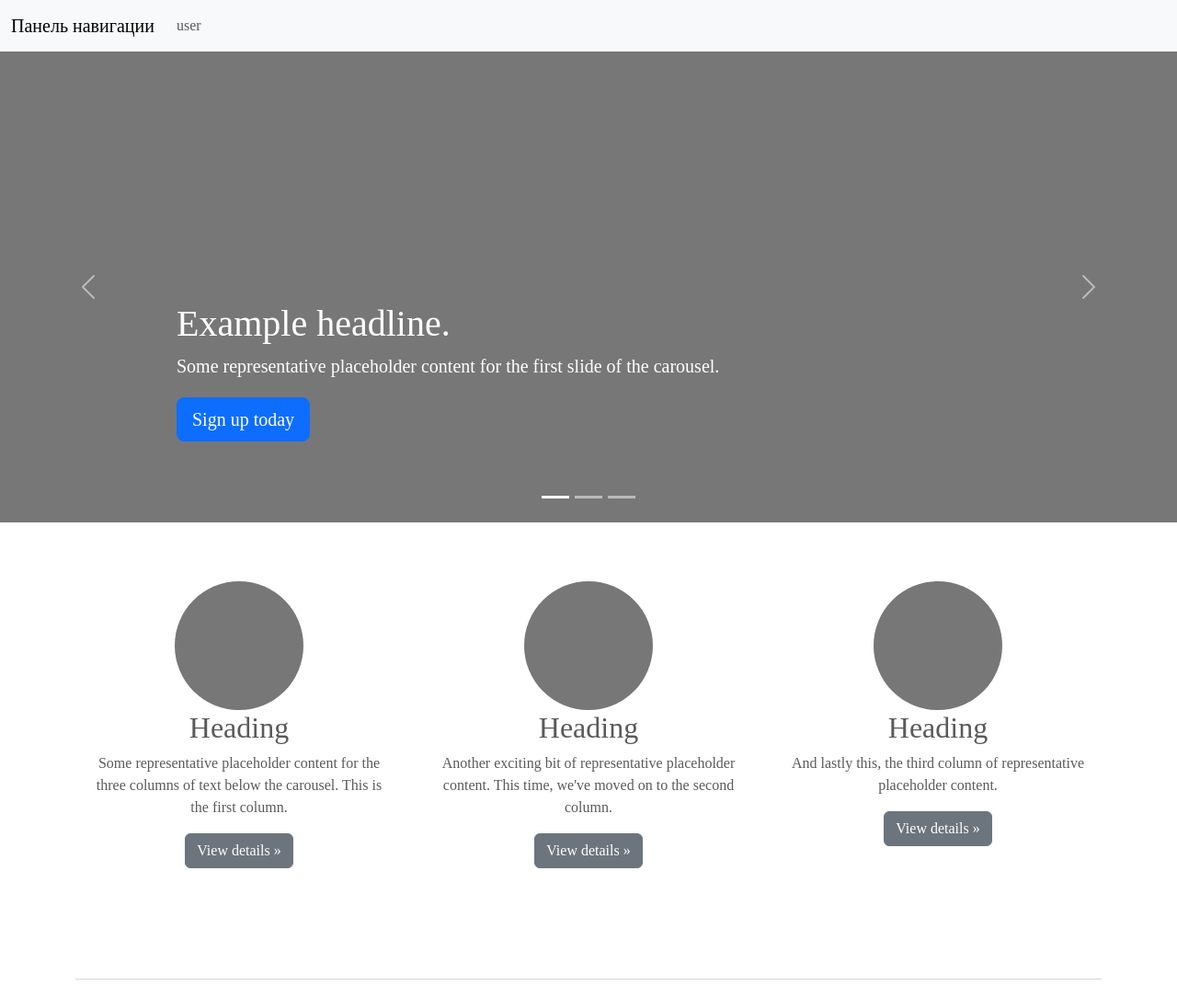
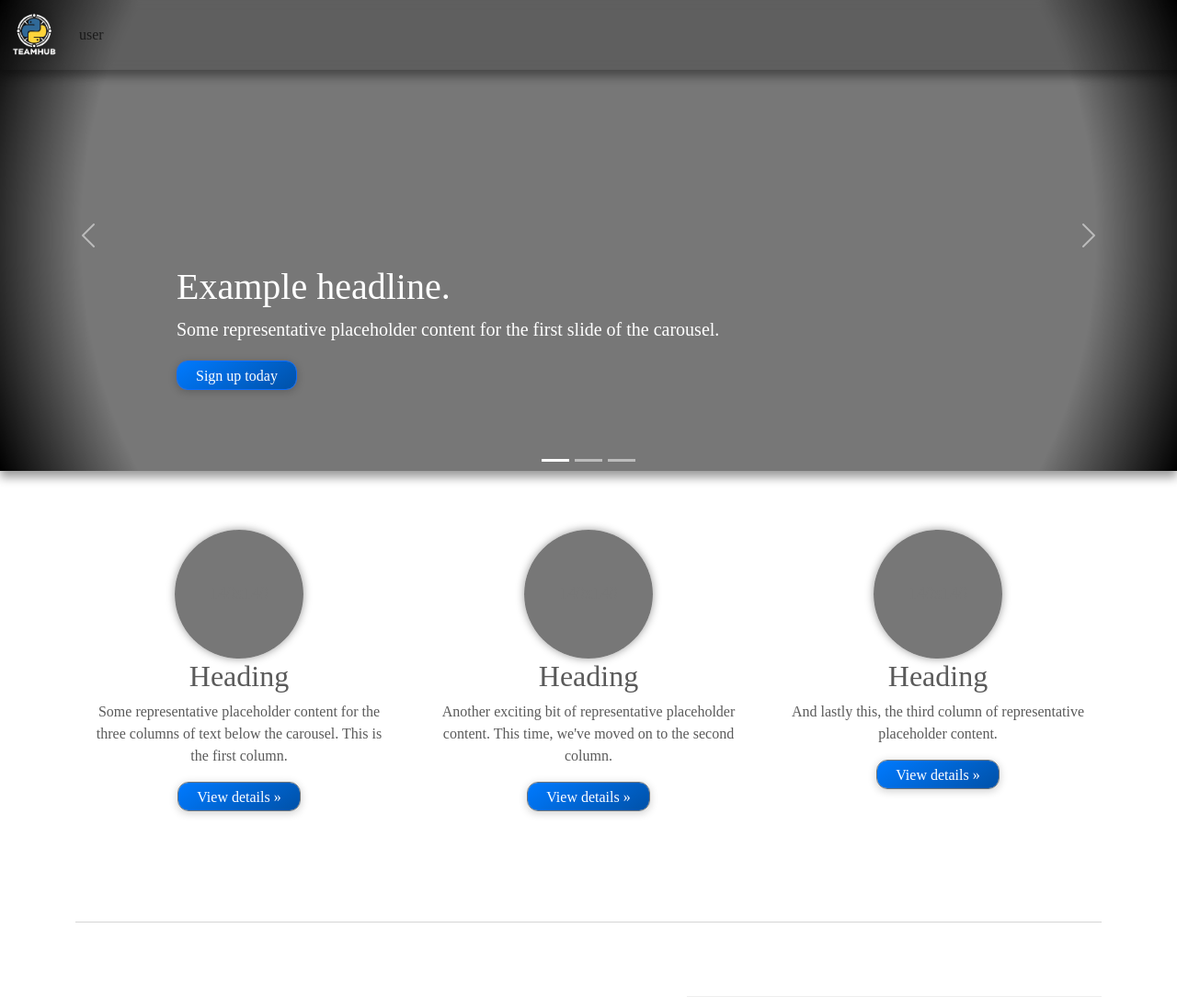
Before and after one commit to LEGENDA123698/TeamHub, a Django app: page / in a window 1280 px wide. Shown: the top 1084 px of the page at 92% size. Run offline with Django 5.2, Linux system fonts and the light colour scheme; some libraries are stand-ins or nearby versions; some web fonts are replaced.

Commit message:
front + fixes

```diff
--- a/main_app/urls.py
+++ b/main_app/urls.py
@@ -3,5 +3,5 @@ from django.urls import path
 from .views import *
 
 urlpatterns = [
-    path('', StartView.as_view()),
+    path('', StartView.as_view(), name="start"),
 ]
--- a/static/main_app/base.css
+++ b/static/main_app/base.css
@@ -20,3 +20,155 @@
 .username-textarea:hover {
     font-weight: bold;
 }
+
+.btn {
+    border-radius: 12px;
+    font-family: "SF Pro";
+    font-size: 16px;
+    color: white;
+    display: inline-block;
+    background: linear-gradient(145deg, #007aff, #0051a8);
+    background-clip: padding-box;
+    box-shadow: 0px 2px 10px rgba(0, 0, 0, 0.2);
+    padding: 10px 20px;
+    text-align: center;
+    height: 32px;
+    line-height: 12px;
+    transition: box-shadow 0.2s ease, transform 0.2s ease;
+}
+
+.btn:hover {
+    box-shadow: 0 4px 10px rgba(0, 0, 0, 0.4);
+    transform: scale(1.02);
+}
+
+.btn:active {
+    box-shadow: 0px 4px 10px rgba(0, 0, 0, 0.7);
+    transform: scale(0.98);
+}
+
+.carousel {
+    background: black;
+    box-shadow: 0px 7px 10px rgba(0, 0, 0, 0.4);
+}
+
+.carousel-item {
+    position: relative;
+    overflow: hidden;
+    transform: scale(1);
+    mask-image: radial-gradient(circle, rgba(0, 0, 0, 1) 80%, rgba(0, 0, 0, 0) 100%);
+    transition: transform 0.8s ease-in-out;
+}
+
+.carousel-item:hover {
+    transform: scale(1.05);
+}
+
+.carousel-indicators {
+    margin-bottom: 0px;
+}
+
+.carousel-caption {
+    transition: opacity 0.8s ease-in-out;
+}
+
+.carousel-item:hover .carousel-caption {
+    opacity: 0.3;
+}
+
+.navbar {
+    box-shadow: 0px 7px 10px rgba(0, 0, 0, 0.4);
+    width: 150%;
+    background: transparent;
+    backdrop-filter: blur(5px);
+    -webkit-backdrop-filter: blur(5px);
+    background-color: rgba(0, 0, 0, 0.2)
+}
+
+.navbar-img {
+    height: 60px;
+    width: auto;
+    filter: drop-shadow(0px 0px 10px rgba(0, 0, 0, 0.5));
+    cursor: pointer;
+}
+
+.rounded-circle {
+    box-shadow: 0px 0px 10px rgba(0, 0, 0, 0.4);
+}
+
+.username-textarea:focus {
+    font-weight: bold;
+}
+
+.dropdown-menu {
+    padding: 4px 4px;
+    border-radius: 8px;
+}
+
+.dropdown-item {
+    margin-bottom: 1px;
+    height: 24px;
+    font-size: 14px;
+    border-radius: 4px;
+    text-align: left;
+    line-height: 16px;
+}
+
+.dropdown-item:hover {
+    background: #007aff;
+    color: white;
+}
+
+.dropdown-divider {
+    margin-top: 4px;
+    margin-bottom: 4px;
+    width: 90%;
+}
+
+@media (min-width: 768px) {
+    .animate {
+        animation-duration: 0.3s;
+        -webkit-animation-duration: 0.3s;
+        animation-fill-mode: both;
+        -webkit-animation-fill-mode: both;
+    }
+}
+
+@keyframes slideIn {
+    0% {
+        transform: translateY(1rem);
+        opacity: 0;
+    }
+
+    100% {
+        transform: translateY(0rem);
+        opacity: 1;
+    }
+
+    0% {
+        transform: translateY(1rem);
+        opacity: 0;
+    }
+}
+
+.slideIn {
+    -webkit-animation-name: slideIn;
+    animation-name: slideIn;
+}
+
+@-webkit-keyframes slideIn {
+    0% {
+        -webkit-transform: transform;
+        -webkit-opacity: 0;
+    }
+
+    100% {
+        -webkit-transform: translateY(0);
+        -webkit-opacity: 1;
+    }
+
+    0% {
+        -webkit-transform: translateY(1rem);
+        -webkit-opacity: 0;
+    }
+}
--- a/templates/base.html
+++ b/templates/base.html
@@ -13,9 +13,11 @@
     <link href="{% static 'main_app/base.css' %}" rel="stylesheet">
 </head>
 
-<nav class="navbar navbar-expand-lg navbar-light bg-light sticky-top">
+<nav class="navbar navbar-expand-lg navbar-light fixed-top mx-auto">
     <div class="container-fluid">
-        <a class="navbar-brand" href="#">Панель навигации</a>
+        <a href="{% url 'start' %}">
+            <img src="{% static 'logo.png' %}" class="navbar-brand navbar-img">
+        </a>
         <button class="navbar-toggler" type="button" data-bs-toggle="collapse" data-bs-target="#navbarSupportedContent"
             aria-controls="navbarSupportedContent" aria-expanded="false" aria-label="Переключатель навигации">
             <span class="navbar-toggler-icon"></span>
@@ -31,7 +33,7 @@
                         <li><a class="dropdown-item" href="{% url 'login'%}">Login</a></li>
                         <li><a class="dropdown-item" href="{% url 'register' %}">Register</a></li>
                         <li>
-                            <hr class="dropdown-divider">
+                            <hr class="dropdown-divider mx-auto">
                         </li>
                         <li><a class="dropdown-item" href="{% url 'logout' %}">Logout</a></li>
                     </ul>
```
Also changed, not shown: templates/auth_app/login.html (+3 -10 lines), templates/auth_app/register.html (+6 -11 lines), static/logo.png (added).
